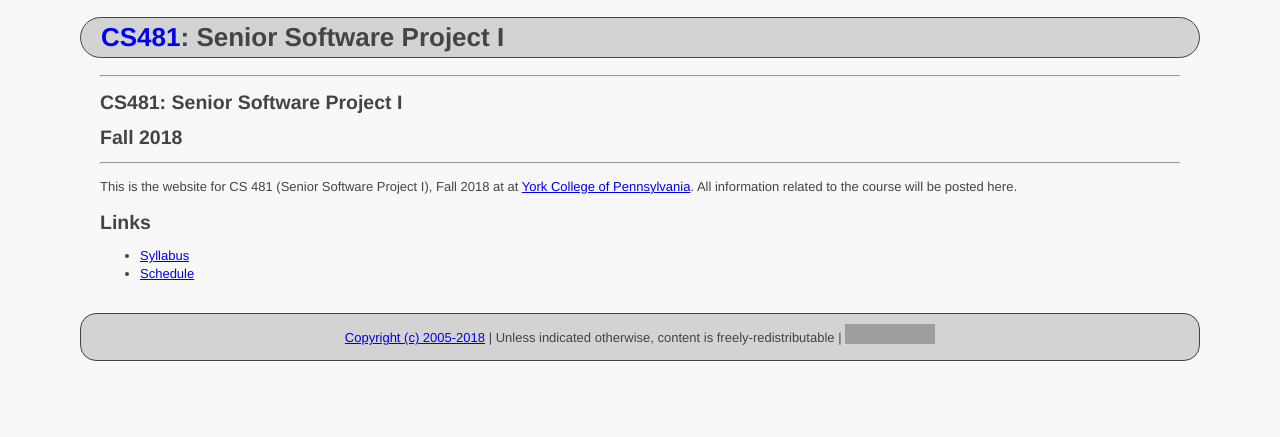
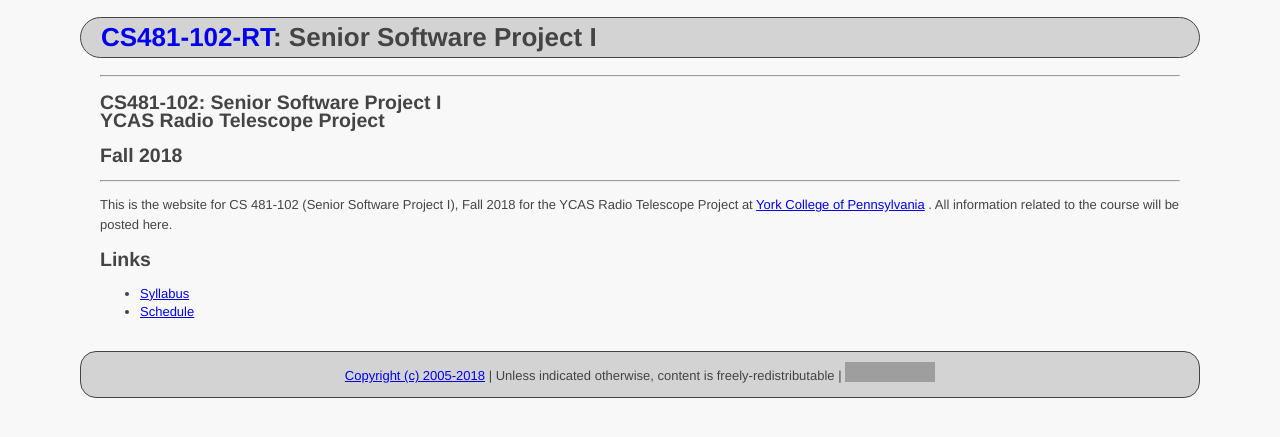
Before and after one commit to ycpcs/cs481-fall2018-102-RT, a Jekyll site: the page built from index.md, in a window 1280 px wide. Shown: the top 437 px of the page. Built offline with Jekyll 4.4.1, drawn with Linux system fonts in a browser that asks for light colours; grey boxes are pictures that could not be loaded.

Commit message:
edits for section 102

```diff
--- a/index.md
+++ b/index.md
@@ -1,18 +1,18 @@
 ---
 layout: default
-course_number: CS481
+course_number: CS481-102-RT
 title: Senior Software Project I
 ---
 
 --- --- --- --- --- --- --- --- --- --- --- --- --- --- --- --- --- --- --- --- --- --- --- ---
 
-## CS481: Senior Software Project I
+## CS481-102: Senior Software Project I <br> YCAS Radio Telescope Project
 
 ## Fall 2018
 
 --- --- --- --- --- --- --- --- --- --- --- --- --- --- --- --- --- --- --- --- --- --- --- ---
 
-This is the website for CS 481 (Senior Software Project I), Fall 2018 at at [York College of Pennsylvania](http://www.ycp.edu).  All information related to the course will be posted here.
+This is the website for CS 481-102 (Senior Software Project I), Fall 2018 for the YCAS Radio Telescope Project at [York College of Pennsylvania](http://www.ycp.edu) .  All information related to the course will be posted here.
 
 ## Links
 
```
